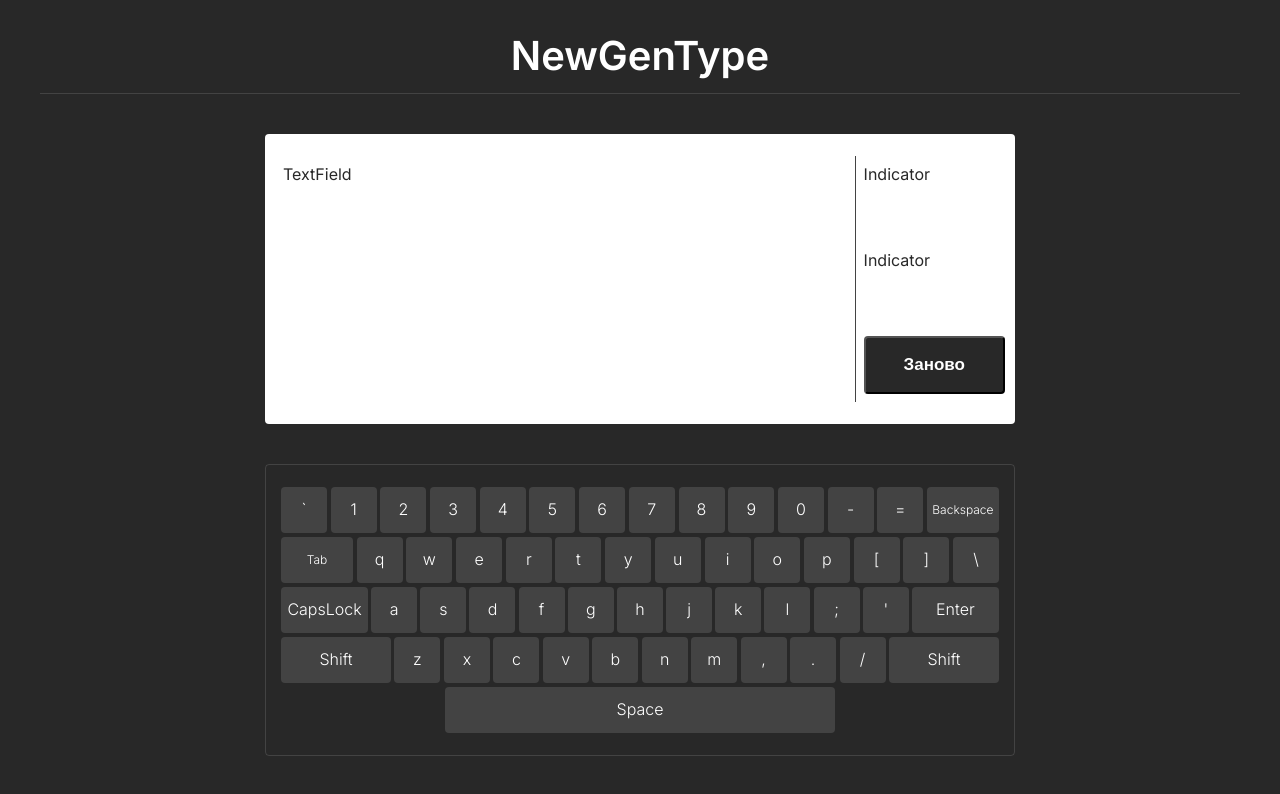
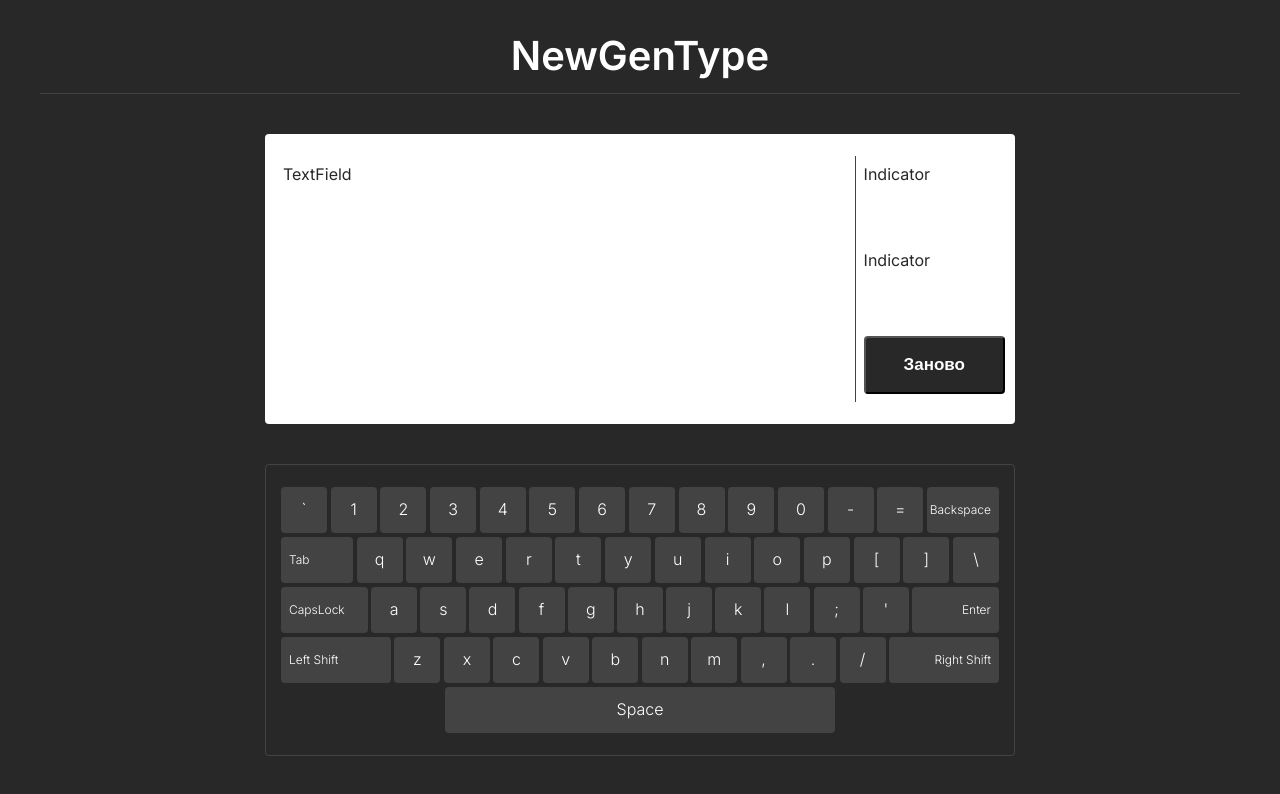
Before and after one commit to KachmaZ/NewGenType, a Vue app: page / in a window 1280 px wide. Shown: the top 794 px of the page. Built offline with nearby package versions, Linux system fonts and the light colour scheme.

Commit message:
Keys text position

```diff
--- a/keyboard.config.js
+++ b/keyboard.config.js
@@ -42,12 +42,14 @@ export default [
         {
             value: 'Backspace',
             size: 1,
+            position: 'right',
         },
     ],
     [
         {
             value: 'Tab',
             size: 1,
+            position: 'left',
         },
         {
             value: 'q',
@@ -93,6 +95,7 @@ export default [
         {
             value: 'CapsLock',
             size: 2,
+            position: 'left',
         },
         {
             value: 'a',
@@ -130,12 +133,14 @@ export default [
         {
             value: 'Enter',
             size: 2,
+            position: 'right',
         },
     ],
     [
         {
-            value: 'Shift',
+            value: 'Left Shift',
             size: 3,
+            position: 'left',
         },
         {
             value: 'z',
@@ -169,8 +174,9 @@ export default [
         },
 
         {
-            value: 'Shift',
+            value: 'Right Shift',
             size: 3,
+            position: 'right',
         },
     ],
     [
--- a/src/components/KeyBoard/KeyBoard.vue
+++ b/src/components/KeyBoard/KeyBoard.vue
@@ -7,7 +7,11 @@ import kb_config from '../../../keyboard.config'
 <template>
     <div class="keyboard">
         <div class="keyboard_line" v-for="line, index in kb_config" :key="index">
-            <KeyBoardKey v-for="key in line" :value="key.value" :size="key.size" :key="key.value"/>
+            <KeyBoardKey v-for="key in line"
+            :value="key.value"
+            :size="key.size"
+            :position="key.position"
+            :key="key.value"/>
         </div>
     </div>
 </template>
--- a/src/components/KeyBoard/KeyBoardKey.vue
+++ b/src/components/KeyBoard/KeyBoardKey.vue
@@ -10,14 +10,24 @@ import {computed, toRefs} from "vue";
 const props = defineProps({
   value: String,
   size: Number,
+  position: String,
 });
 
-const {value, size} = toRefs(props);
+const {value, size, position} = toRefs(props);
 
 const classObject = computed({
     get() {
-        console.log(size.value);
-        return size.value?`key_size${size.value}`:''
+        let position_class;
+        const size_class = size.value?`key_size__${size.value}`:'';
+        if (position.value === 'left') {
+            position_class = "key_position__left"
+        }
+        else if (position.value === 'right') {
+            position_class = "key_position__right"
+        }
+        console.log({position_class, size_class})
+
+        return [position_class, size_class]
     }
 })
 </script>
@@ -26,6 +36,8 @@ const classObject = computed({
 .key {
     width: 46px;
     height: 100%;
+
+    padding: 0 8px;
 
     display: flex;
     justify-content: center;
@@ -38,20 +50,39 @@ const classObject = computed({
 
     background-color: $kb-bg-color;
     border-radius: 4px;
-}
 
-.key_size1 {
+    &_size {
+        &__1 {
             width: 72px;
 
             font-size: 12px;
         }
-.key_size2 {
+
+        &__2 {
             width: 87px;
+
+            font-size: 12px;
         }
-.key_size3 {
+
+        &__3 {
             width: 110px;
+
+            font-size: 12px;
         }
-.key_size4 {
+
+        &__4 {
             width: 390px;
         }
+    }
+
+    &_position {
+        &__left {
+            justify-content: start;
+        }
+
+        &__right {
+            justify-content: end;
+        }
+    }
+}
 </style>
```
Lines whose indentation alone changed are shown as unchanged.
